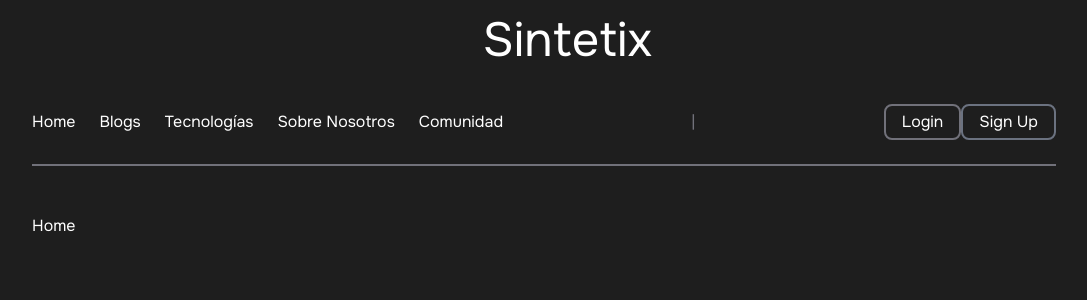
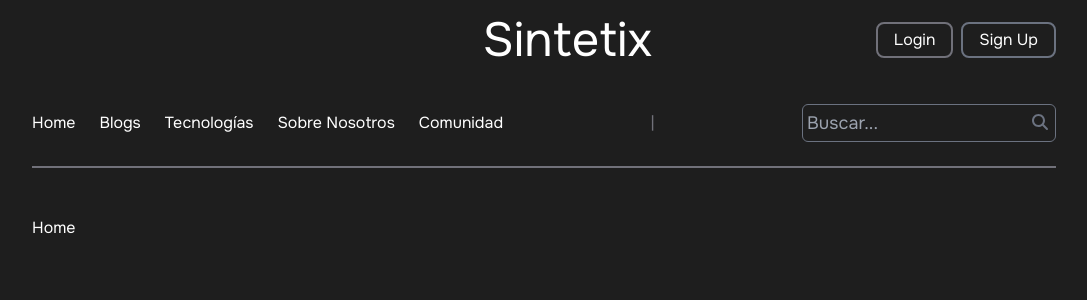
Before and after one commit to SintetixHub/Legacy-Front, a React (Vite) app: page /blogs in a window 1280 px wide. Shown: the top 300 px of the page, without its empty margins (96-1183 px from the left). Built offline with nearby package versions, Linux system fonts and the light colour scheme; no server answers.

Commit message:
Update some styles, added Form components

```diff
--- a/src/components/App.jsx
+++ b/src/components/App.jsx
@@ -1,6 +1,5 @@
 import { Route, Routes } from "react-router-dom";
 import Home from "../pages/Home";
-import HeroSection from "./HeroSection";
 import Blogs from "../pages/Blogs";
 import Tecnologias from "../pages/Tecnologias";
 import SobreNosotros from "../pages/SobreNosotros";
--- a/src/components/Header/HeroSection.jsx
+++ b/src/components/Header/HeroSection.jsx
@@ -1,5 +1,5 @@
 import React from 'react';
-import "../../styles/HeroSection.css";
+import "../styles/HeroSection.css";
 
 const HeroSection = () => {
     const imageUrl = '/LibroHero.png';
--- a/src/components/Header/Navbar/Navbar.jsx
+++ b/src/components/Header/Navbar/Navbar.jsx
@@ -1,5 +1,5 @@
 import { NavLink } from "react-router-dom";
-
+import SearchInput from "./SearchInput";
 import LoginButton from "./LoginButton";
 import SignupButton from "./SignupButton";
 
@@ -10,9 +10,14 @@ export default function Navbar() {
         <span className="text-5xl ml-[44%] bg-clip-text text-transparent text-white">
           Sintetix
         </span>{" "}
+        <div className="flex gap-2">
+          <LoginButton />
+          <SignupButton />
+        </div>
       </section>
       <section className="flex justify-between items-center py-6 text-white">
         <div className="flex gap-6">
+
           <NavLink to={"/"} className="hover:text-zinc-300">
             Home
           </NavLink>
@@ -30,9 +35,10 @@ export default function Navbar() {
           </NavLink>
         </div>
         <span className="text-zinc-500">|</span>
-        <div>
-          <LoginButton />
-          <SignupButton />
+        <div className="flex flex-col items-end">
+
+
+          <SearchInput />
         </div>
       </section>
     </nav>
--- a/src/components/Header/Navbar/SearchInput.jsx
+++ b/src/components/Header/Navbar/SearchInput.jsx
@@ -10,9 +10,9 @@ export default function SearchInput() {
         type="text"
         name=""
         placeholder="Buscar..."
-        className="p-1 bg-black text-white text-lg rounded-md"
+        className="p-1 bg-transparent text-white text-lg rounded-md  border border-gray-500"
       />
-      <button className="absolute right-0 top-1">
+      <button className="absolute right-2 top-1/2 transform -translate-y-1/2">
         <FontAwesomeIcon icon={faSearch} className="text-gray-500" />
       </button>
     </form>
```
